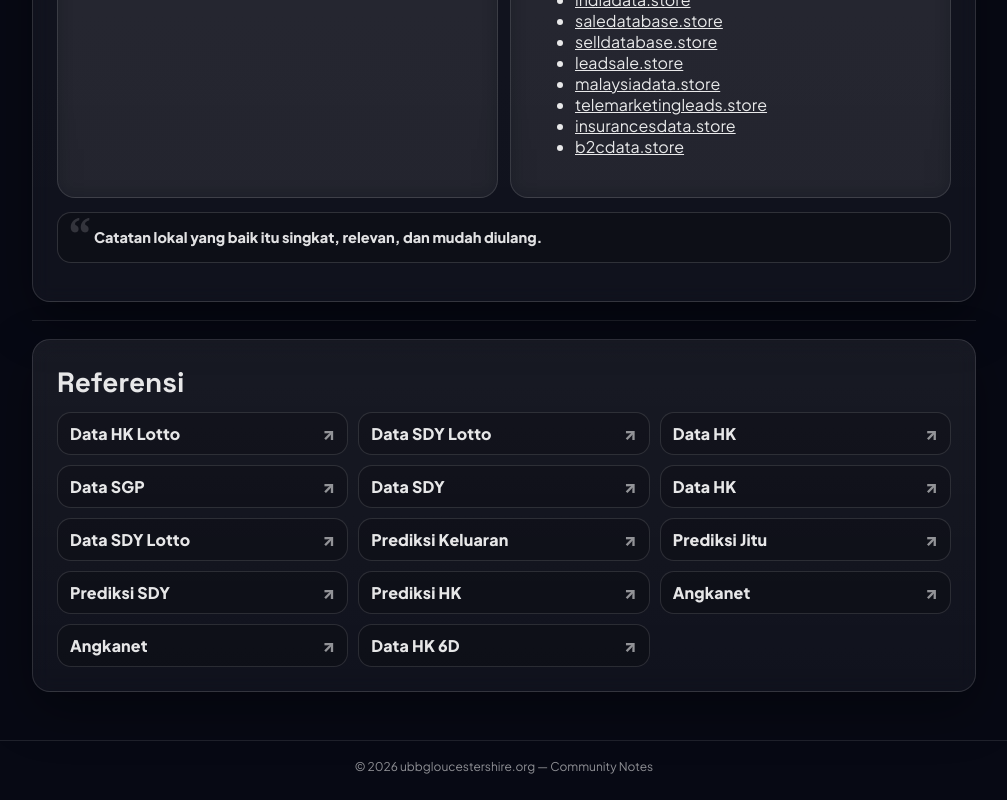
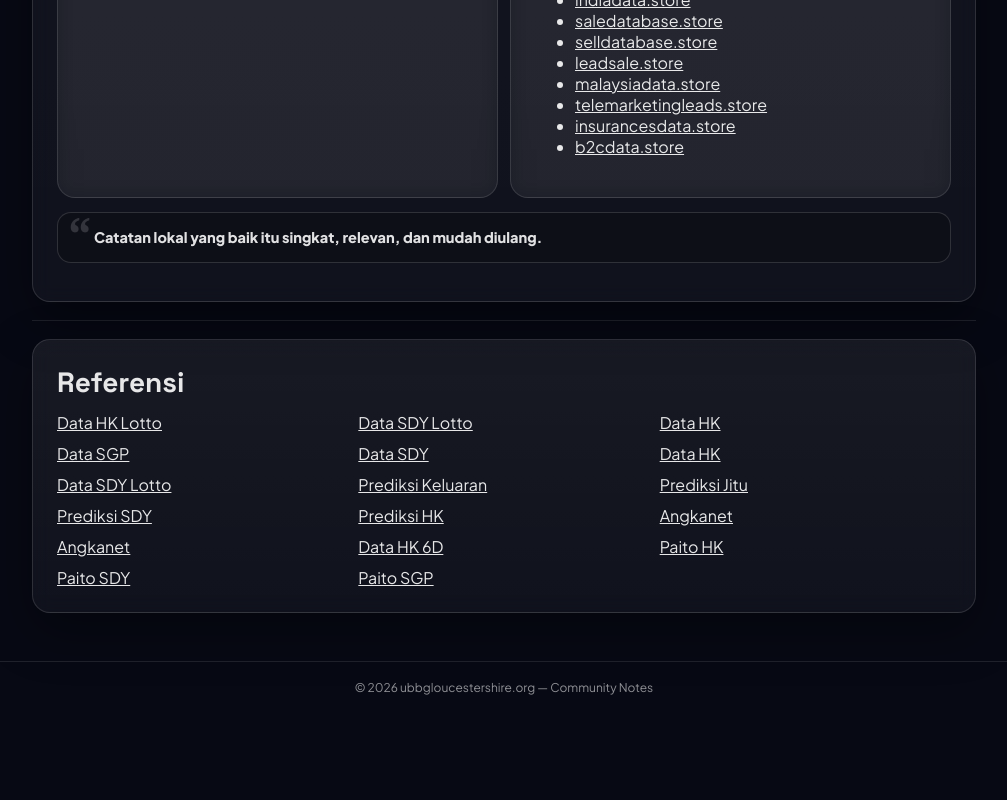
Before and after one commit to sobatmapan/kucingmanis, a plain HTML site: page index.html in a window 1280 px wide. Shown: the part 1720-2520 px from the top of the page, without its empty margins (136-1143 px from the left). After the commit the page ends 2441 px from the top, so only its background shows below. Drawn offline with Linux system fonts and the light colour scheme.

Commit message:
Update index.html

```diff
--- a/index.html
+++ b/index.html
@@ -359,20 +359,23 @@
     <section id="referensi" class="card section">
       <h2>Referensi</h2>
       <ul class="links">
- <li><a href="https://pafijatimkabmadiun.org/" target="_blank" rel="noopener">Data HK Lotto</a></li>
-      <li><a href="https://pafiprayatimur.org/" target="_blank" rel="noopener">Data SDY Lotto</a></li>
-      <li><a href="https://pafiairseruk.org/" target="_blank" rel="noopener">Data HK</a></li>
-      <li><a href="https://myfilerecovery.net/" target="_blank" rel="noopener">Data SGP</a></li>
-      <li><a href="https://pafiprayabarat.org/" target="_blank" rel="noopener">Data SDY</a></li>
-      <li><a href="https://lamarsalaplayadegandia.com/" target="_blank" rel="noopener">Data HK</a></li>
-      <li><a href="https://pafiprayabaratdaya.org/" target="_blank" rel="noopener">Data SDY Lotto</a></li>
-      <li><a href="https://wholesalejerseys4sale.com/" target="_blank" rel="noopener">Prediksi Keluaran</a></li>
-      <li><a href="https://pafibenermeriahkabupaten.org/" target="_blank" rel="noopener">Prediksi Jitu</a></li>
-      <li><a href="https://pafisemarapuraklod.org/" target="_blank" rel="noopener">Prediksi SDY</a></li>
-      <li><a href="https://prediksihkpools.net/" target="_blank" rel="noopener">Prediksi HK</a></li>
-      <li><a href="http://178.128.215.158/" target="_blank" rel="noopener">Angkanet</a></li>
-      <li><a href="https://pafiboyolalikota.info/" target="_blank" rel="noopener">Angkanet</a></li>
-      <li><a href="https://pafiblitarkota.info/" target="_blank" rel="noopener">Data HK 6D</a></li>
+ <a href="https://pafijenangan.org/" target="_blank" rel="noopener">Data HK Lotto</a>
+          <a href="https://www.pafilenangguar.org/" target="_blank" rel="noopener">Data SDY Lotto</a>
+          <a href="https://www.pafigebog.org/" target="_blank" rel="noopener">Data HK</a>
+          <a href="https://pafiseulimeum.org/" target="_blank" rel="noopener">Data SGP</a>
+          <a href="https://pafiringinarum.org/" target="_blank" rel="noopener">Data SDY</a>
+          <a href="https://pafikedungwuni.org/" target="_blank" rel="noopener">Data HK</a>
+          <a href="http://178.128.26.254/" target="_blank" rel="noopener">Data SDY Lotto</a>
+          <a href="https://pafibrangsong.org/" target="_blank" rel="noopener">Prediksi Keluaran</a>
+          <a href="https://pafimrebet.org/" target="_blank" rel="noopener">Prediksi Jitu</a>
+          <a href="https://pafinawangan.org/" target="_blank" rel="noopener">Prediksi SDY</a>
+          <a href="https://pafikapuastengah.org/" target="_blank" rel="noopener">Prediksi HK</a>
+          <a href="http://178.128.24.177/" target="_blank" rel="noopener">Angkanet</a>
+          <a href="https://pafikaliangkrik.org/" target="_blank" rel="noopener">Angkanet</a>
+          <a href="http://178.128.122.174/" target="_blank" rel="noopener">Data HK 6D</a>
+          <a href="https://paitowarnahk.cloud/" target="_blank" rel="noopener">Paito HK</a>
+          <a href="https://paitowarnasdy.site/" target="_blank" rel="noopener">Paito SDY</a>
+          <a href="https://paitowarnasgp.ink/" target="_blank" rel="noopener">Paito SGP</a>
 </ul>
     </section>
 
```
